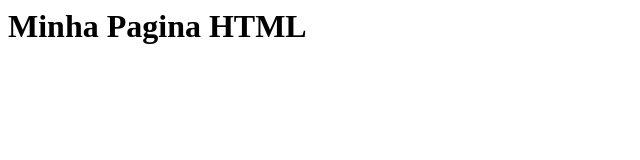
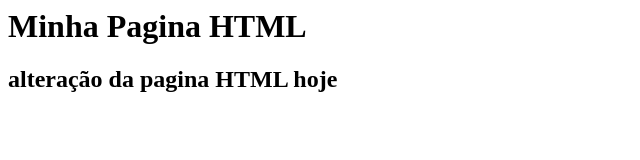
Before and after one commit to dikasudre/gama-no-github, a plain HTML site: page index.html in a window 1280 px wide. Shown: the whole page, without its empty margins (0-640 px from the left). Drawn offline with Linux system fonts and the light colour scheme.

Commit message:
arquivo index.html atualizado novamente

```diff
--- a/index.html
+++ b/index.html
@@ -1,5 +1,6 @@
   <html>
      <body>
 	    <h1>Minha Pagina HTML</h1>
+       <h2>alteração da pagina HTML hoje</h2>
 	 </body>
    </html>
```
